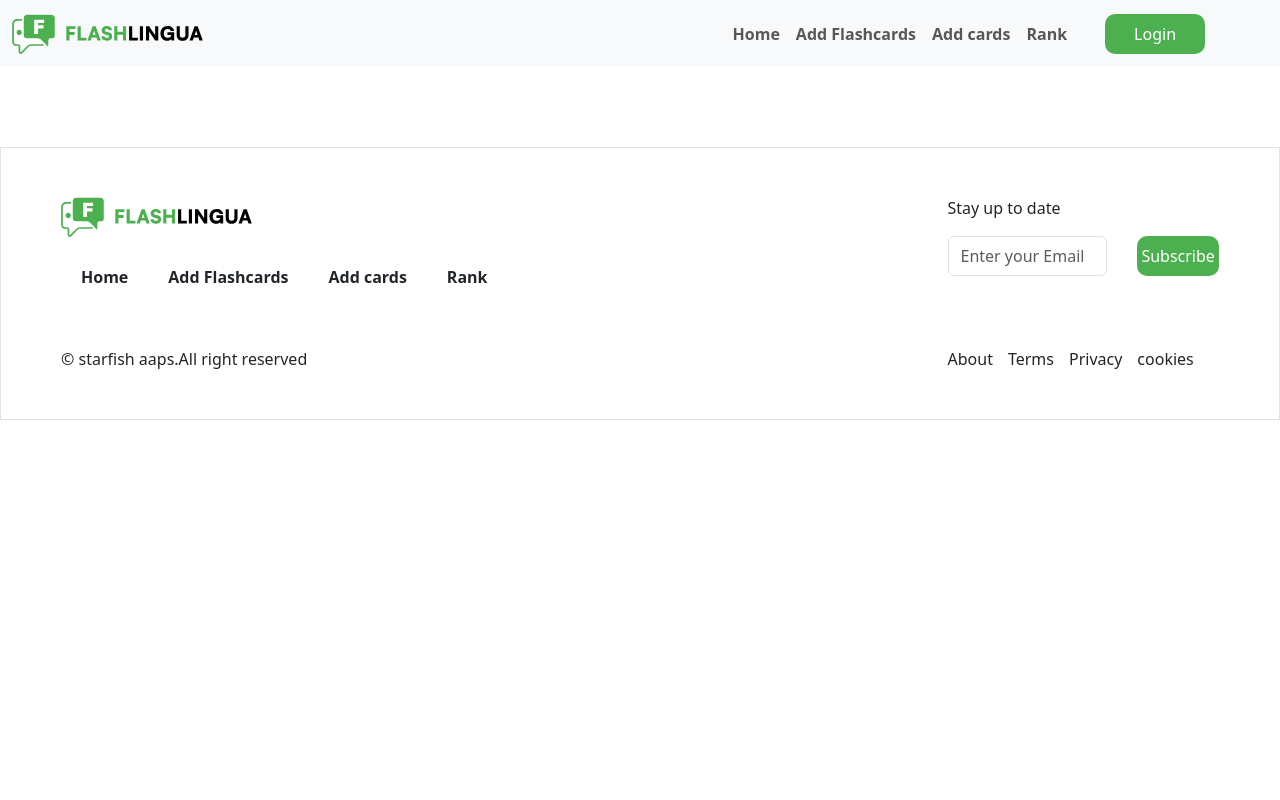
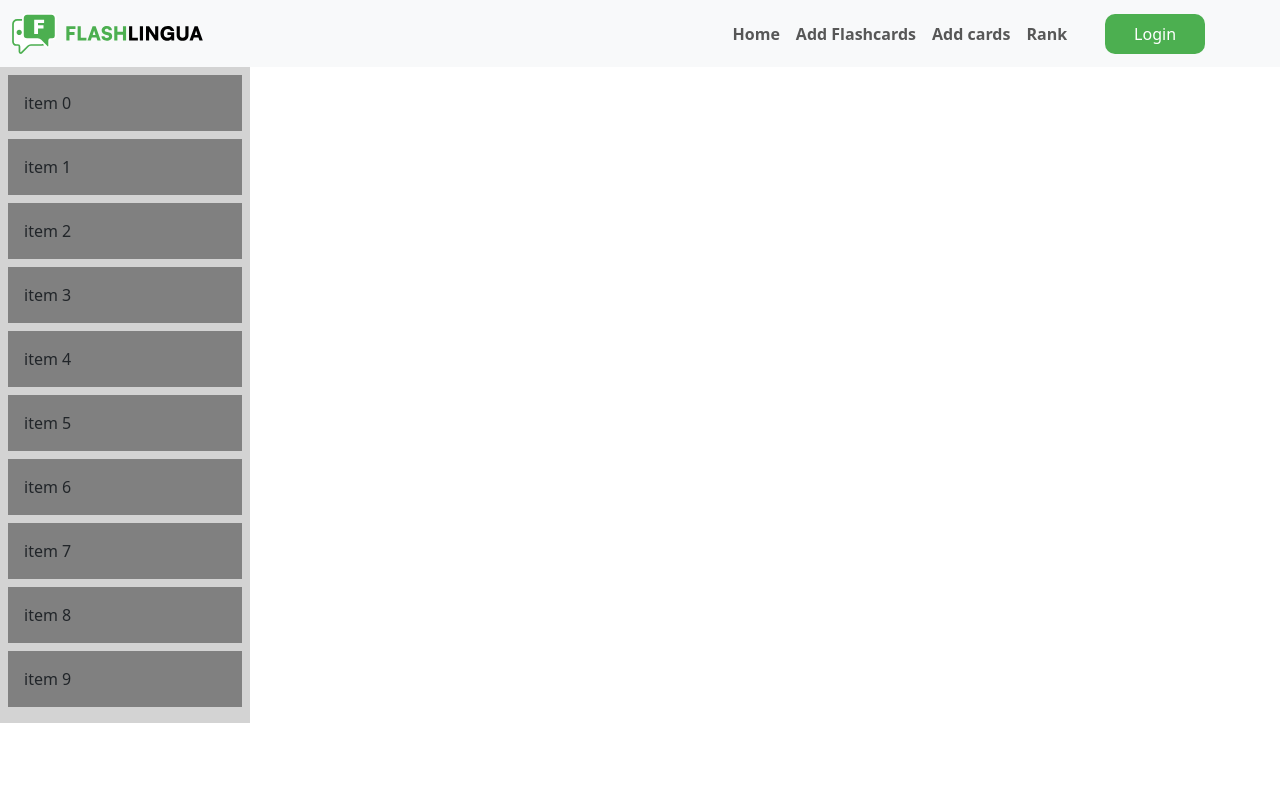
Before and after one commit to Rajat9900/FlashLingua1, a React (Vite) app: page /dragDrop in a window 1280 px wide. Shown: the top 800 px of the page. Built offline with nearby package versions, Linux system fonts and the light colour scheme.

Commit message:
drag-drop-feature

```diff
--- /dev/null
+++ b/src/Pages/DragDrop/DragDrop.jsx
@@ -0,0 +1,100 @@
+
+
+import { DragDropContext, Droppable, Draggable } from "react-beautiful-dnd";
+
+// fake data generator
+
+
+const grid = 8;
+
+const getItemStyle = (isDragging, draggableStyle) => ({
+  // some basic styles to make the items look a bit nicer
+  userSelect: "none",
+  padding: grid * 2,
+  margin: `0 0 ${grid}px 0`,
+
+  // change background colour if dragging
+  background: isDragging ? "lightgreen" : "grey",
+
+  // styles we need to apply on draggables
+  ...draggableStyle
+});
+
+const getListStyle = isDraggingOver => ({
+  background: isDraggingOver ? "lightblue" : "lightgrey",
+  padding: grid,
+  width: 250
+});
+const getItems = count =>
+    Array.from({ length: count }, (v, k) => k).map(k => ({
+      id: `item-${k}`,
+      content: `item ${k}`
+    }));
+ const DragDrop=()=>{
+    const items= getItems(10)
+
+
+      // a little function to help us with reordering the result
+      const reorder = (list, startIndex, endIndex) => {
+        const result = Array.from(list);
+        const [removed] = result.splice(startIndex, 1);
+        result.splice(endIndex, 0, removed);
+
+        return result;
+      };
+  function onDragEnd(result) {
+    // dropped outside the list
+    if (!result.destination) {
+      return;
+    }
+
+    const items = reorder(
+      items,
+      result.source.index,
+      result.destination.index
+    );
+
+
+  }
+
+  // Normally you would want to split things out into separate components.
+  // But in this example everything is just done in one place for simplicity
+
+    return (
+      <DragDropContext onDragEnd={onDragEnd}>
+        <Droppable droppableId="droppable">
+          {(provided, snapshot) => (
+            <div
+              {...provided.droppableProps}
+              ref={provided.innerRef}
+              style={getListStyle(snapshot.isDraggingOver)}
+            >
+              {items.map((item, index) => (
+                <Draggable key={item.id} draggableId={item.id} index={index}>
+                  {(provided, snapshot) => (
+                    <div
+                      ref={provided.innerRef}
+                      {...provided.draggableProps}
+                      {...provided.dragHandleProps}
+                      style={getItemStyle(
+                        snapshot.isDragging,
+                        provided.draggableProps.style
+                      )}
+                    >
+                      {item.content}
+                    </div>
+                  )}
+                </Draggable>
+              ))}
+              {provided.placeholder}
+            </div>
+          )}
+        </Droppable>
+      </DragDropContext>
+    );
+
+}
+
+export default DragDrop
+
+// Put the thing into the DOM!
--- a/src/Pages/Images/Images.jsx
+++ b/src/Pages/Images/Images.jsx
@@ -1,4 +1,4 @@
-import { useState } from "react";
+import { useState  , useRef} from "react";
 import pic1 from "../../assets/pic1.png";
 import pic2 from "../../assets/pic2.png";
 import pic3 from "../../assets/pic3.png";
@@ -27,7 +27,7 @@ import pic25 from "../../assets/pic25.png";
 import './Styles/ImagesCSS.css';
 
 const Images = () => {
-  const Pictures = [
+  const [people , setPeople] = useState([
     { name: "Idea", pic: pic },
     { name: "Reading a journal", pic: pic1 },
     { name: "Having fun", pic: pic2 },
@@ -53,9 +53,17 @@ const Images = () => {
     { name: "Wild Life", pic: pic24 },
     { name: "Stepping out", pic: pic25 },
     { name: "Creativity", pic: pic14 },
-  ];
-
-  const [flipped, setFlipped] = useState(Array(Pictures.length).fill(false));
+  ]);
+const dragPerson = useRef(0)
+const  draggedOverPerson = useRef (0)
+function handleSort(){
+const peopleClone = [...people]
+const temp = peopleClone[dragPerson.current];
+peopleClone[dragPerson.current] = peopleClone[draggedOverPerson.current]
+peopleClone[draggedOverPerson.current] = temp
+setPeople(peopleClone)
+}
+  const [flipped, setFlipped] = useState(Array(people.length).fill(false));
 
   const flipCard = (index) => {
     setFlipped((prevFlipped) => {
@@ -65,6 +73,9 @@ const Images = () => {
     });
   };
 
+
+
+
   return (
     <div className="flex justify-center">
       <div className="main-cointainer">
@@ -72,8 +83,14 @@ const Images = () => {
           <h1>Images</h1>
         </div>
         <div className="flex flex-wrap justify-between items-center w-full">
-          {Pictures.map((picture, index) => (
-            <div key={index} className="group h-240 w-240 mt-4 perspective-1000">
+          {people.map((picture, index) => (
+            <div key={index} className="group h-240 w-240 mt-4 perspective-1000"
+            draggable
+            onDragStart={() => (dragPerson.current = index)}
+            onDragEnter={() => (draggedOverPerson.current = index)}
+            onDragEnd={handleSort}
+            onDragOver={(e) => e.preventDefault()}
+            >
               <div
                 className={`flip ${flipped[index] ? 'rotateY-180' : ''}`}
                 onClick={() => flipCard(index)}
--- a/src/component/LoginPage/page.jsx
+++ b/src/component/LoginPage/page.jsx
@@ -5,6 +5,7 @@ import { Link, useNavigate } from "react-router-dom";
 import { useForm } from "react-hook-form";
 import {DevTool} from '@hookform/devtools'
 import { userLogin} from "../../../services";
+import { useEffect } from "react";
 
 
 const Login = () => {
--- a/src/component/Routes/RoutesDeclare.jsx
+++ b/src/component/Routes/RoutesDeclare.jsx
@@ -14,6 +14,7 @@ import RunningBoy from '../RunningBoy/page'
 import Phrase from '../../Pages/phrase/Phrase'
 import Images from '../../Pages/Images/Images'
 import NewCard from '../../Pages/NewCard/NewCard'
+import DragDrop from '../../Pages/DragDrop/DragDrop'
 // import ImagesStyle from '../../Pages/Images/StylesImages/ImagesStyle'
 
 const RoutesDeclare = () => {
@@ -37,6 +38,7 @@ const RoutesDeclare = () => {
       <Route path='/runningboy' element={<RunningBoy/>}></Route>
       <Route path='/images' element={<Images/>}></Route>
       <Route path='/newCard' element={<NewCard/>}></Route>
+      <Route path='/dragDrop' element={<DragDrop/>}></Route>
       {/* <Route path='/' element={<ViewPage/>}></Route>   */}
 
    </Routes>
```
Also changed, not shown: src/Pages/DragDrop/stylesDragDrop/Dragdrops.css (added, +60 -0 lines), 1 other file (tests, documents, lock files or other folders).
